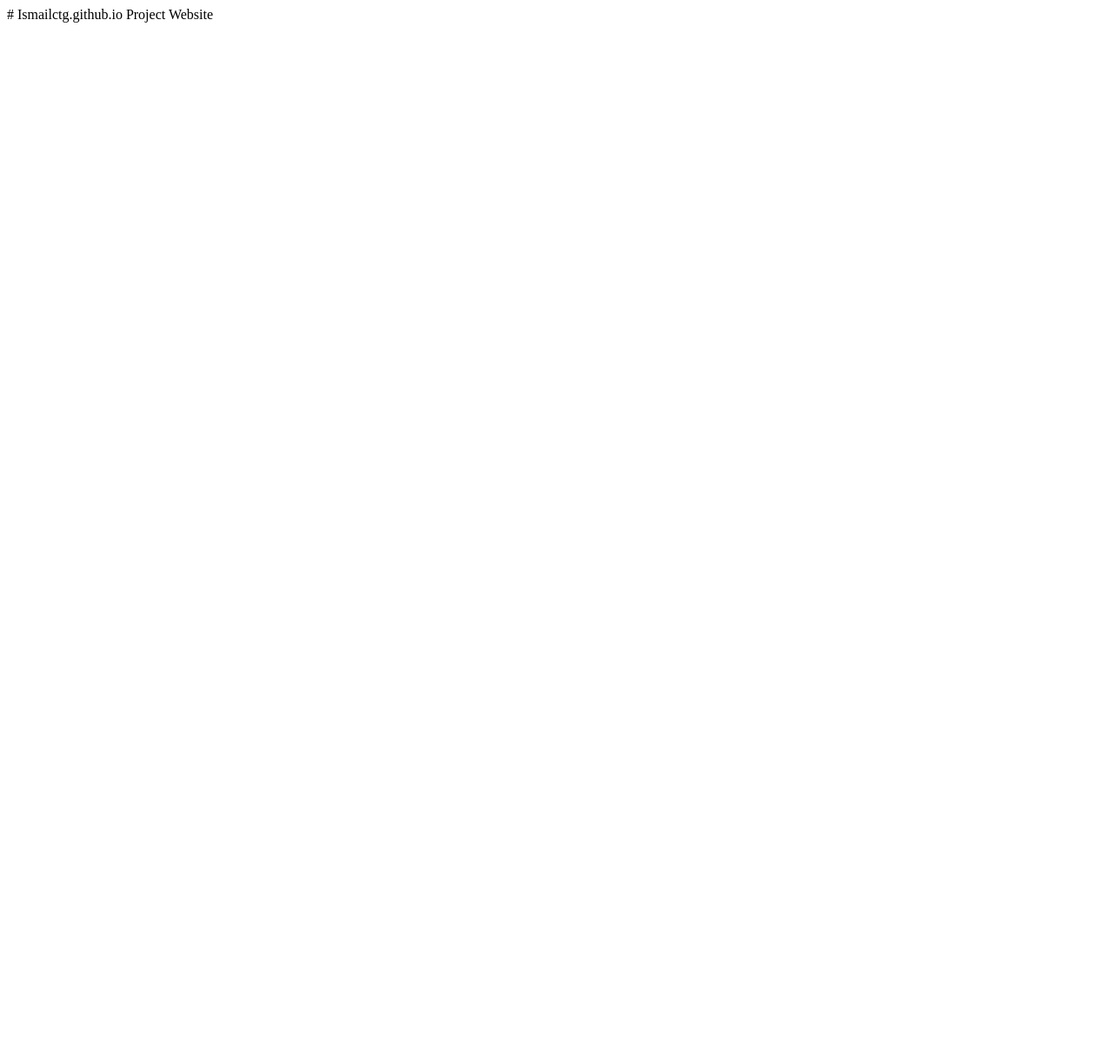
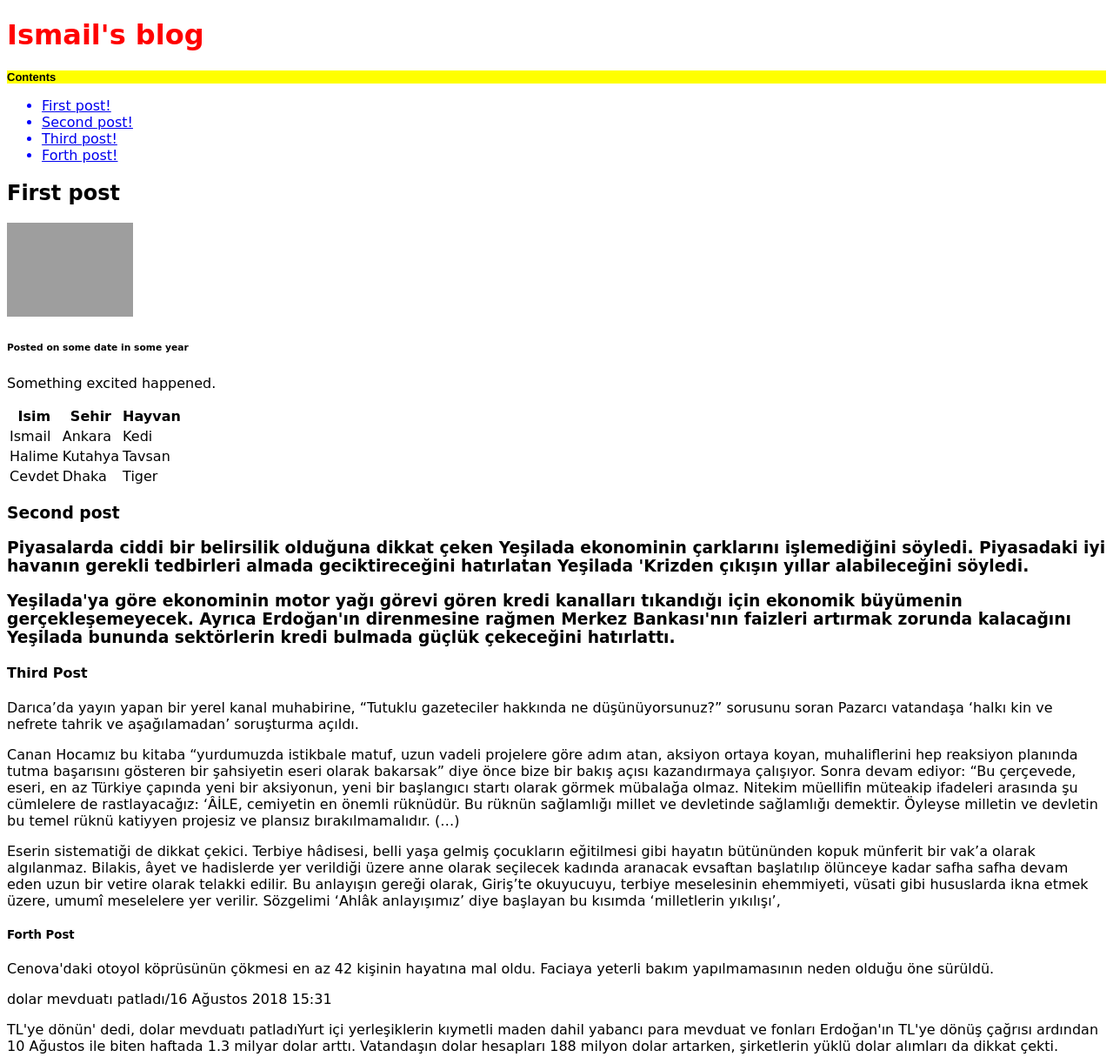
Before and after one commit to IsmailCtg/Ismailctg.github.io, a plain HTML site: page index.html in a window 1280 px wide. Shown: the top 1215 px of the page at 87% size. Before the commit the page ends 800 px from the top, so only its background shows below. Drawn offline with Linux system fonts and the light colour scheme; grey boxes are pictures that could not be loaded.

Commit message:
Update index.html

```diff
--- a/index.html
+++ b/index.html
@@ -1,2 +1,99 @@
-# Ismailctg.github.io
-Project Website
+<!DOCTYPE html>
+<html>
+    <head>
+        <meta charset="utf-8">
+        <title>Project: Blog</title>
+        <style>
+        body {
+            font-family: Cursive;
+        }
+        h1 {
+            color: red;
+        }
+        ul {
+            color: blue;
+            line-height:2.5
+            font-style: italic
+        }
+
+
+        .istanbul {
+            background-color: yellow;
+            font-family: "Helvetica", sans-serif;
+        font-size: 13px;
+        }
+
+        </style>
+    </head>
+    <body>
+
+        <h1>Ismail's blog</h1>
+
+        <h3 class="istanbul">Contents</h3>
+        <ul>
+            <li><a href="#bir">First post!</a></li>
+            <li><a href="#iki">Second post!</a></li>
+            <li><a href="#uc">Third post!</a></li>
+            <li><a href="#dort">Forth post!</a></li>
+        </ul>
+
+        <h2 id="bir">First post</h2>
+        <img src= "https://www.kasandbox.org/programming-images/avatars/aqualine-tree.png" width="145">
+        <h6>Posted on some date in some year</h6>
+
+        <p>Something excited happened.</p>
+        <table>
+            <thead>
+                <tr>
+                    <th>Isim</th>
+                    <th>Sehir</th>
+                    <th>Hayvan</th>
+                </tr>
+            </thead>
+            <tbody>
+                <tr>
+                    <td>Ismail</td>
+                    <td>Ankara</td>
+                    <td>Kedi</td>
+                </tr>
+                <tr>
+                    <td>Halime</td>
+                    <td>Kutahya</td>
+                    <td>Tavsan</td>
+                </tr>
+                <tr>
+                    <td>Cevdet</td>
+                    <td>Dhaka</td>
+                    <td>Tiger</td>
+                </tr>
+            </tbody>
+        </table>
+<h3 id="iki"> Second post
+<p> Piyasalarda ciddi bir belirsilik olduğuna dikkat çeken Yeşilada ekonominin çarklarını işlemediğini söyledi. Piyasadaki iyi havanın gerekli tedbirleri almada geciktireceğini hatırlatan Yeşilada 'Krizden çıkışın yıllar alabileceğini söyledi.</p>
+<p>
+Yeşilada'ya göre ekonominin motor yağı görevi gören kredi kanalları tıkandığı için ekonomik büyümenin gerçekleşemeyecek. Ayrıca Erdoğan'ın direnmesine rağmen Merkez Bankası'nın faizleri artırmak zorunda kalacağını Yeşilada bununda sektörlerin kredi bulmada güçlük çekeceğini hatırlattı. </p>
+</h3>
+
+<h4 id="uc"> Third Post</h4>
+<p>
+Darıca’da yayın yapan bir yerel kanal muhabirine, “Tutuklu gazeteciler hakkında ne düşünüyorsunuz?” sorusunu soran Pazarcı vatandaşa ‘halkı kin ve nefrete tahrik ve aşağılamadan’ soruşturma açıldı.</p>
+<p>Canan Hocamız bu kitaba “yurdumuzda istikbale matuf, uzun vadeli projelere göre adım atan, aksiyon ortaya koyan, muhaliflerini hep reaksiyon planında tutma başarısını gösteren bir şahsiyetin eseri olarak bakarsak” diye önce bize bir bakış açısı kazandırmaya çalışıyor. Sonra devam ediyor: “Bu çerçevede, eseri, en az Türkiye çapında yeni bir aksiyonun, yeni bir başlangıcı startı olarak görmek mübalağa olmaz. Nitekim müellifin müteakip ifadeleri arasında şu cümlelere de rastlayacağız: ‘ÂİLE, cemiyetin en önemli rüknüdür. Bu rüknün sağlamlığı millet ve devletinde sağlamlığı demektir. Öyleyse milletin ve devletin bu temel rüknü katiyyen projesiz ve plansız bırakılmamalıdır. (…) </p> <p>Eserin sistematiği de dikkat çekici. Terbiye hâdisesi, belli yaşa gelmiş çocukların eğitilmesi gibi hayatın bütününden   kopuk münferit bir vak’a olarak algılanmaz. Bilakis, âyet ve hadislerde yer verildiği üzere anne olarak seçilecek kadında aranacak evsaftan başlatılıp ölünceye kadar safha safha devam eden uzun bir vetire olarak telakki edilir. Bu anlayışın gereği olarak, Giriş’te okuyucuyu, terbiye meselesinin ehemmiyeti, vüsati gibi hususlarda ikna etmek üzere, umumî meselelere yer verilir. Sözgelimi ‘Ahlâk anlayışımız’ diye başlayan bu kısımda ‘milletlerin yıkılışı’,
+</p>
+
+
+<h5 id="dort">Forth Post</h5>
+<p>
+Cenova'daki otoyol köprüsünün çökmesi en az 42 kişinin hayatına mal oldu. Faciaya yeterli bakım yapılmamasının neden olduğu öne sürüldü. </p>
+
+<p> dolar mevduatı patladı/16 Ağustos 2018 15:31</p>
+
+<p> TL'ye dönün' dedi, dolar mevduatı patladıYurt içi yerleşiklerin kıymetli maden dahil yabancı para mevduat ve fonları Erdoğan'ın TL'ye dönüş çağrısı ardından 10 Ağustos ile biten haftada 1.3 milyar dolar arttı. Vatandaşın dolar hesapları 188 milyon dolar artarken, şirketlerin yüklü dolar alımları da dikkat çekti.</p>
+
+<p>Yurtiçi yerleşiklerin kıymetli maden dahil yabancı para mevduat ve fonları AKp genel başkanı ve Cumhurbaşkanı Tayyip Erdoğan’ın 3 Ağustos’ta yaptığı TL’ye dönüş çağırısı sonrası 10 Ağustos ile biten haftada yaklaşık 1.3 milyar dolar artışla 159.9 milyar dolar oldu. Erdoğan 3 Ağustos’ta “yastık altındaki dövizlerinizi altınlarınızı çıkarın, bunları TL ve nakde dönüştürün” çağrısı yapmıştı. </p>
+
+<p> TL'ye dönün' çağrısı ters tepti</p>
+<p>Reuters'e göre,  TCMB verileri ilk çağrısı ardından bir haftada yurtiçi yerleşiklerin döviz ve altın varlıklarını yaklaşık 1.3 milyar dolar artırdıklarını gösterdi. Artışın büyük bölümünü kurumların işlemleri oluşturdu.</p>
+
+
+    </body>
+</html>
```
